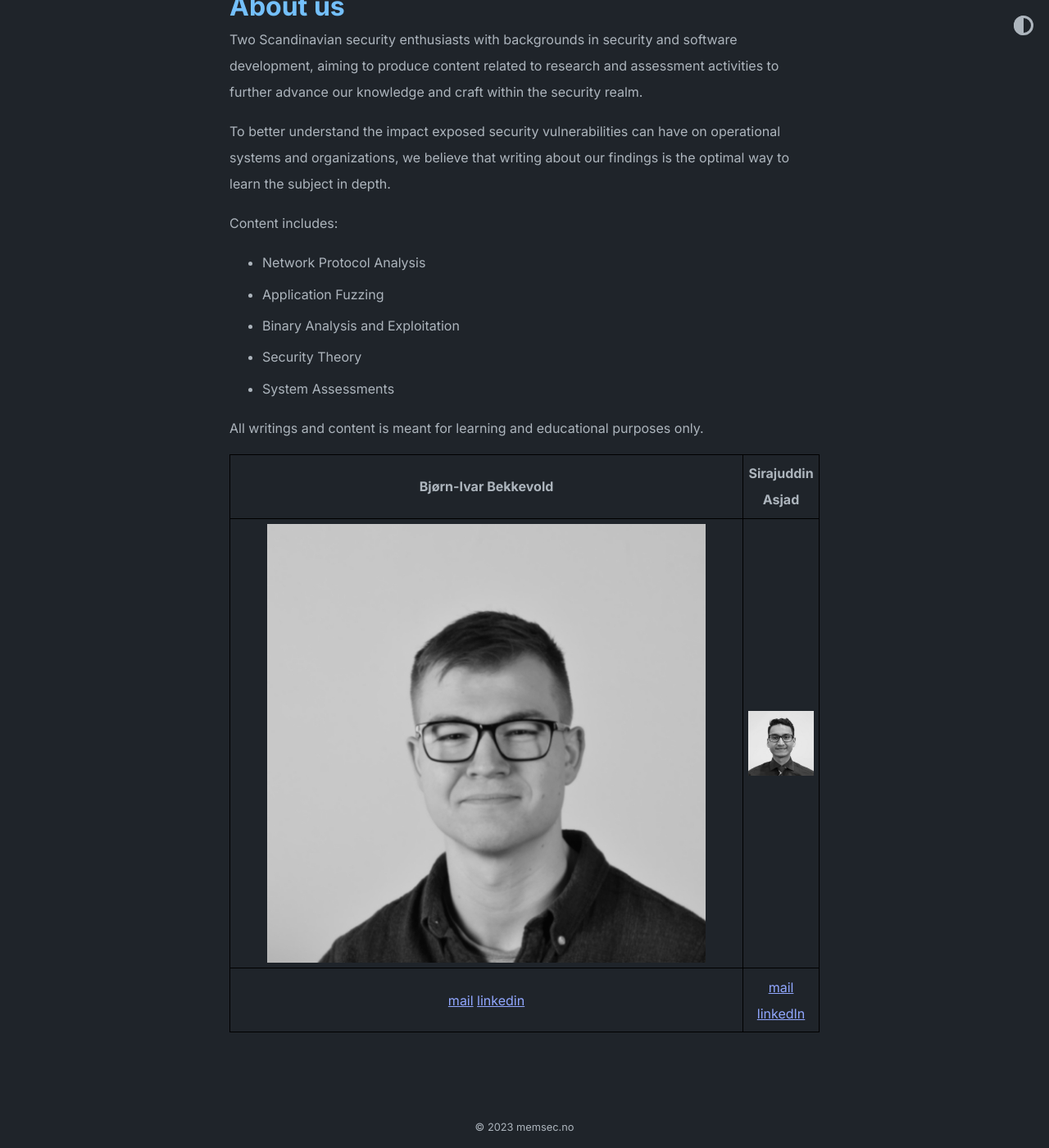
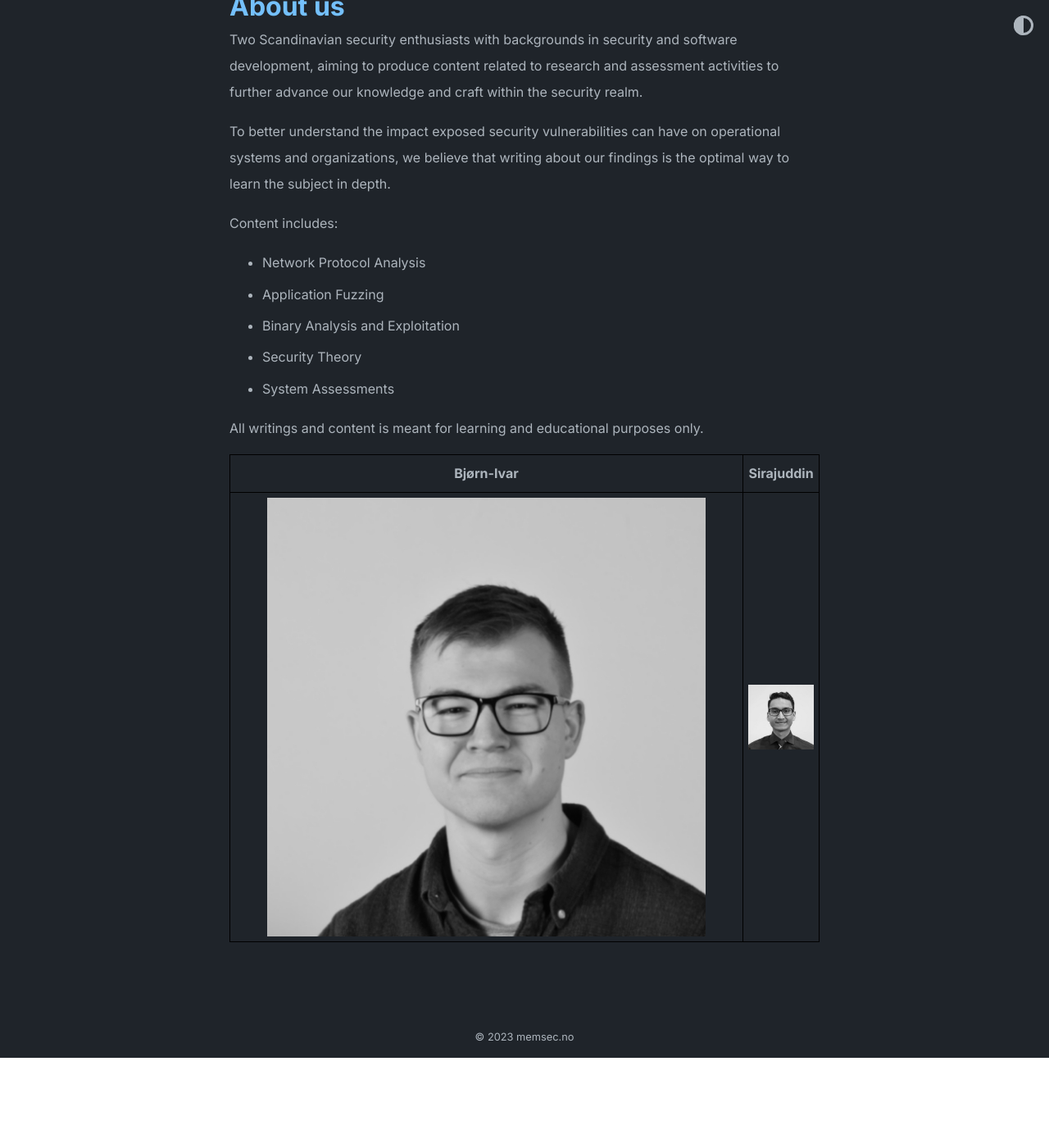
Before and after one commit to memsecno/memsec.no, a Jekyll site: the page built from about.md, in a window 1280 px wide and 1400 px high, scrolled down 171 px. Shown: the whole window at 82% size. Built offline with Jekyll 4.4.1, drawn with Linux system fonts in a browser that asks for light colours; after the commit the page ends 1461 px from its top, so only the background shows below that.

Commit message:
Update about.md

```diff
--- a/about.md
+++ b/about.md
@@ -16,7 +16,8 @@ Content includes:
 
 All writings and content is meant for learning and educational purposes only.
 
-| Bjørn-Ivar Bekkevold | Sirajuddin Asjad |
-|:-:|:-:|
-| ![](./images/bjornivar.jpeg) | ![](./images/sira.jpeg) |
-|[mail](mailto:bjornivar95@gmail.com) [linkedin](https://no.linkedin.com/in/bj%C3%B8rn-ivar-bekkevold-1a18901aa)|[mail](sirasjad@gmail.com) [linkedIn](https://no.linkedin.com/in/sirasjad)|
+
+
+Bjørn-Ivar            |  Sirajuddin
+:-------------------------:|:-------------------------:
+![](./images/bjornivar.jpeg)  |  ![](./images/sira.jpeg)
```
